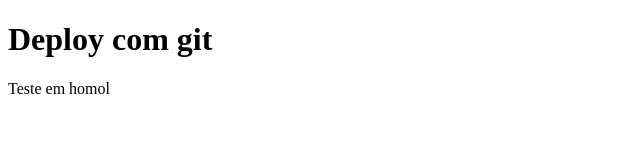
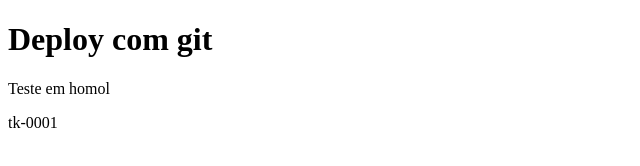
Before and after one commit to rochucky/deploycomgit, a plain HTML site: page index.html in a window 1280 px wide. Shown: the full height of the page, 0-640 px from the left. Drawn offline with Linux system fonts and the light colour scheme.

Commit message:
correção 1

```diff
--- a/index.html
+++ b/index.html
@@ -7,5 +7,6 @@
 <body>
 	<h1>Deploy com git</h1>
 	<p>Teste em homol</p>
+	<p>tk-0001</p>
 </body>
 </html>
```
